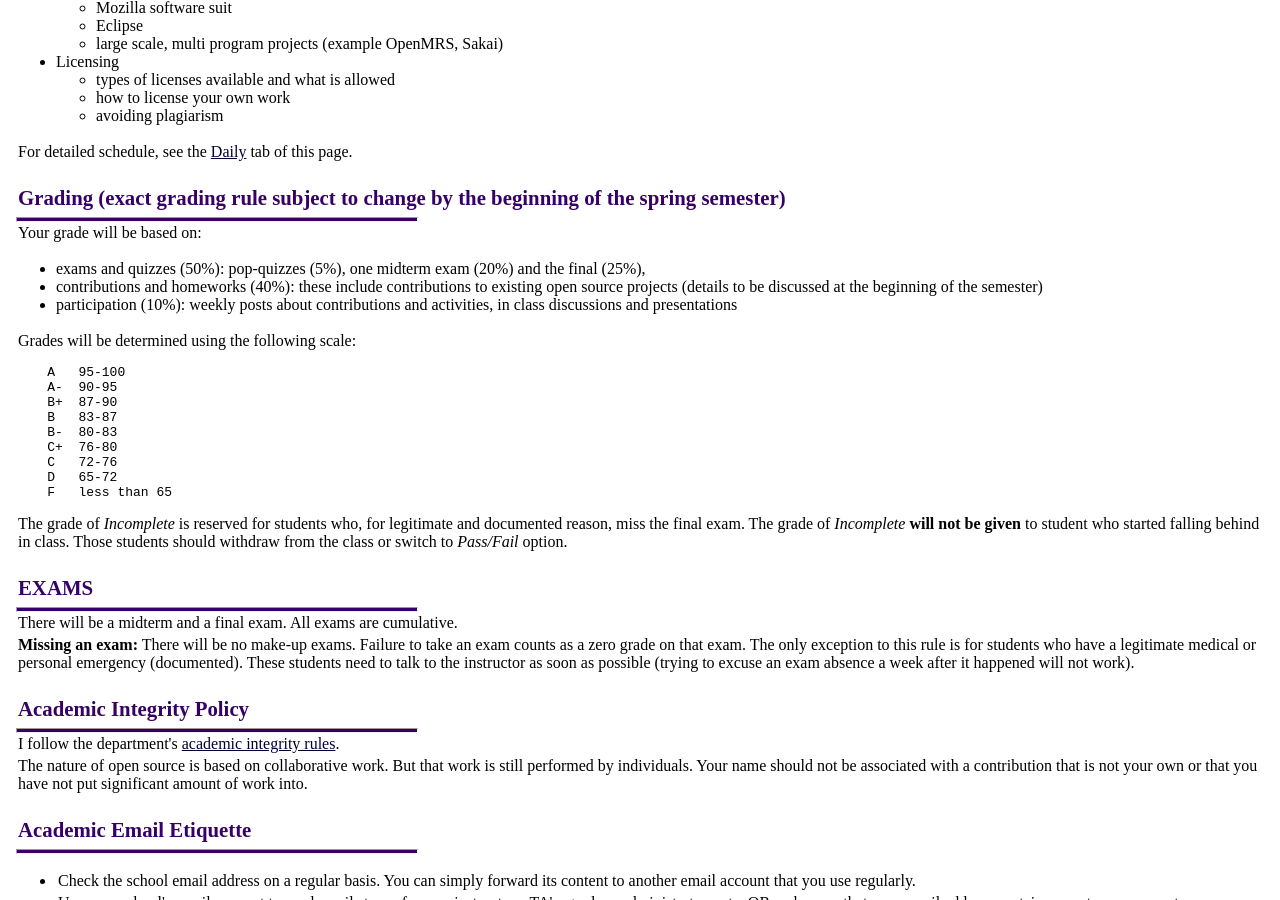
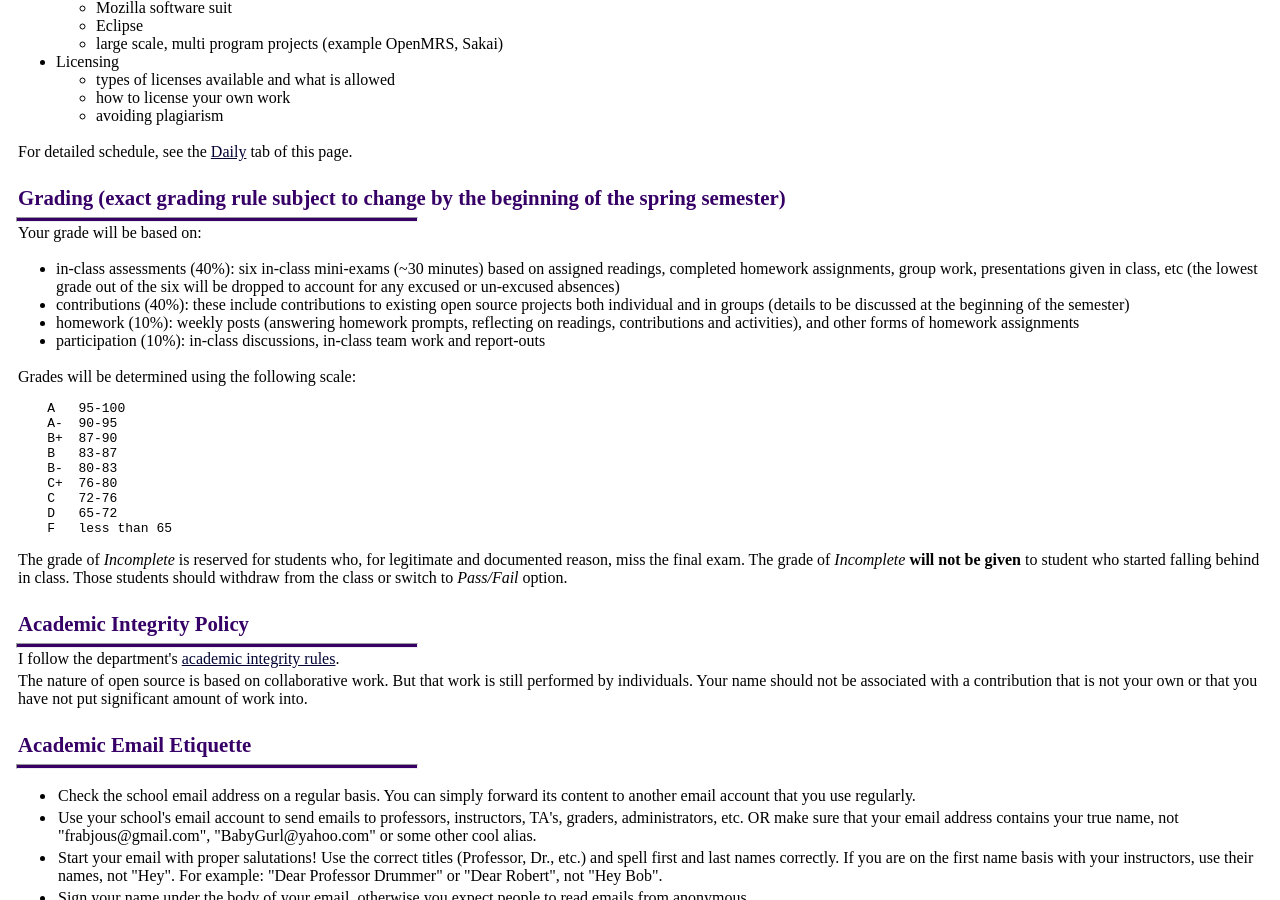
Before and after one commit to joannakl/ossd_s19, a Jekyll site: the page built from syllabus.markdown, in a window 1280 px wide and 900 px high, scrolled down 1662 px. Built offline with Jekyll 4.4.1, drawn with Linux system fonts in a browser that asks for light colours; comment, search, counter and statistics services are not loaded; our own code applies the rules of GitHub Pages for plain Markdown files.

Commit message:
update grading

```diff
--- a/syllabus.markdown
+++ b/syllabus.markdown
@@ -98,10 +98,12 @@ For detailed schedule, see the [Daily](daily.html) tab of this page.
 
 Your grade will be based on:
 
-* exams and quizzes (50%): pop-quizzes (5%), one midterm exam (20%) and the final (25%),
-* contributions and homeworks (40%): these include contributions to existing open source projects (details to be discussed at the
+* in-class assessments (40%): six in-class mini-exams (~30 minutes) based on assigned readings, completed homework assignments, group work, presentations
+given in class, etc (the lowest grade out of the six will be dropped to account for any excused or un-excused absences)
+* contributions (40%): these include contributions to existing open source projects both individual and in groups (details to be discussed at the
 beginning of the semester)
-* participation (10%): weekly posts about contributions and activities, in class discussions and presentations
+* homework (10%): weekly posts (answering homework prompts, reflecting on readings, contributions and activities), and other forms of homework assignments
+* participation (10%): in-class discussions, in-class team work and report-outs
 
 
 Grades will be determined using the following scale:
@@ -118,13 +120,6 @@ Grades will be determined using the following scale:
 
 
 The grade of *Incomplete* is reserved for students who, for legitimate and documented reason, miss the final exam. The grade of *Incomplete* **will not be given** to student who started falling behind in class. Those students should withdraw from the class or switch to *Pass/Fail* option.
-
-
-# EXAMS
----
-There will be a midterm and a final exam. All exams are cumulative.
-
-__Missing an exam:__ There will be no make-up exams. Failure to take an exam counts as a zero grade on that exam. The only exception to this rule is for students who have a legitimate medical or personal emergency (documented). These students need to talk to the instructor as soon as possible (trying to excuse an exam absence a week after it happened will not work).
 
 
 # Academic Integrity Policy
```
